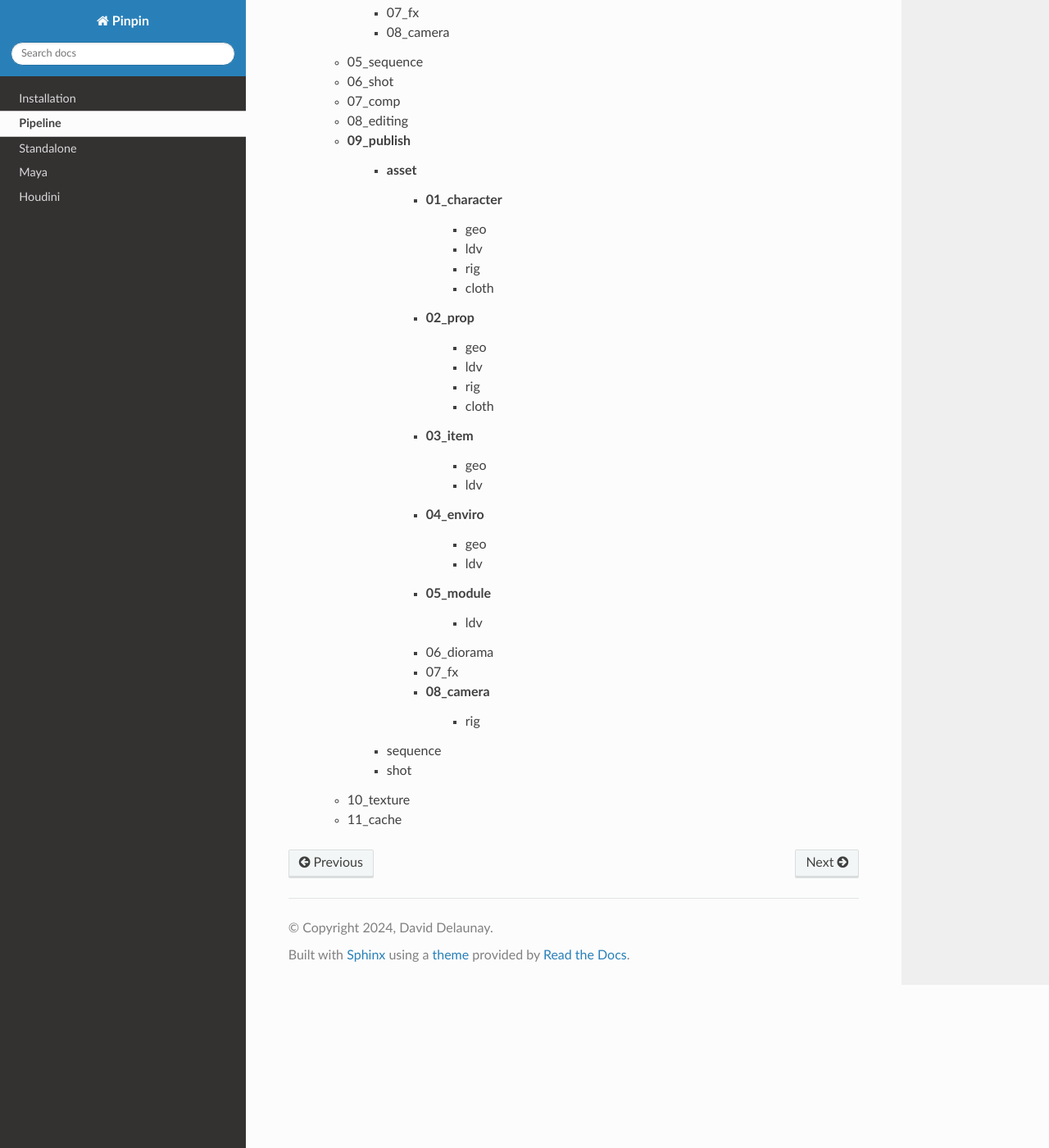
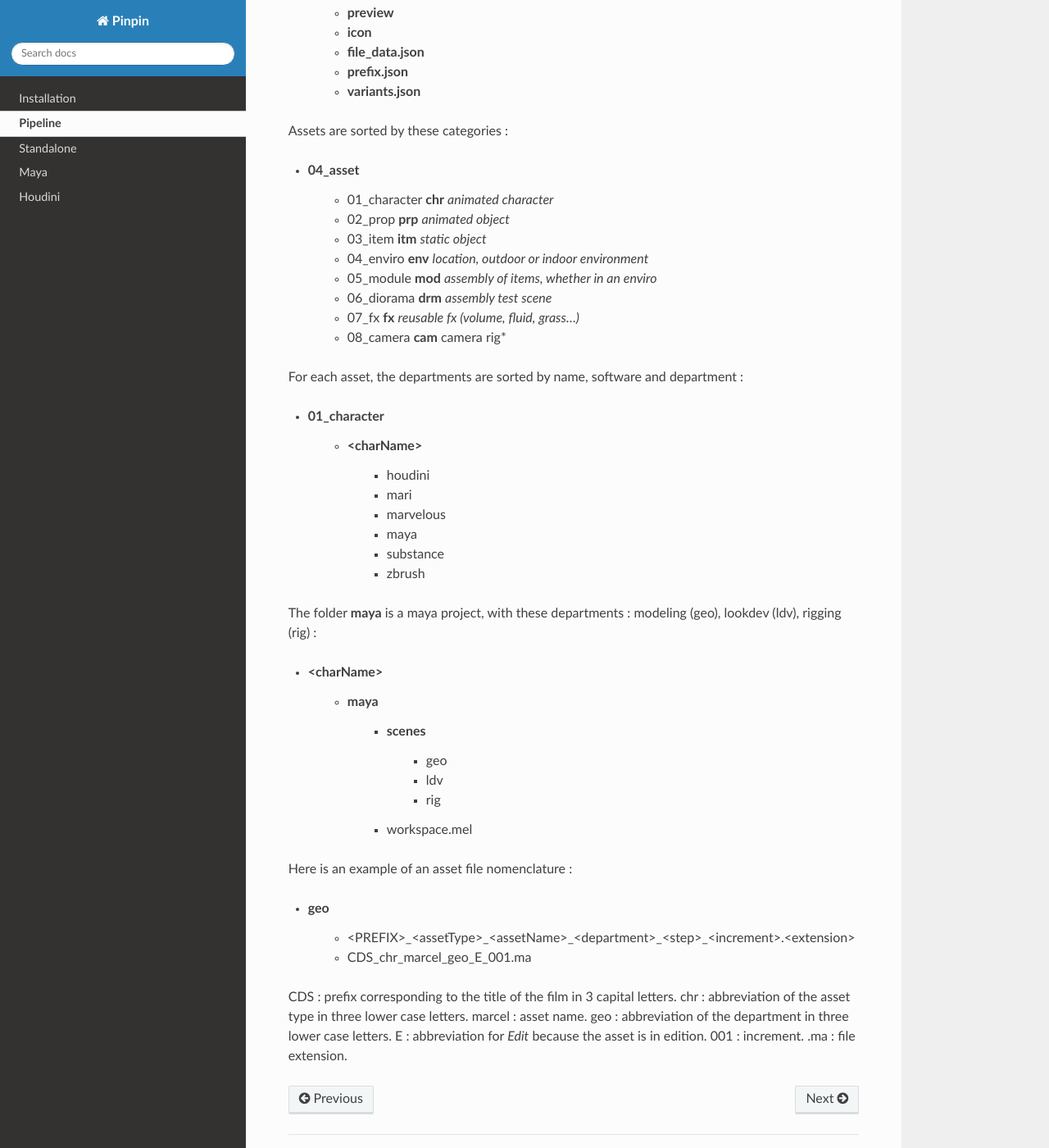
Before and after one commit to DavidDelaunay43/Pinpin, a Sphinx documentation site: the page built from documentation/source/pipeline.rst, in a window 1280 px wide and 1400 px high, scrolled down 689 px. Shown: the whole window at 82% size. Built offline with Sphinx 7.4.7 and the Read the Docs theme 2.0.0, drawn with Linux system fonts in a browser that asks for light colours; some of the changed text lies outside the part shown.

Commit message:
update doc

```diff
--- a/documentation/source/conf.py
+++ b/documentation/source/conf.py
@@ -25,4 +25,4 @@
 # https://www.sphinx-doc.org/en/master/usage/configuration.html#options-for-html-output
 
 html_theme = 'sphinx_rtd_theme'
-html_static_path = ['_static']
+#html_static_path = ['_static']
--- a/documentation/source/houdini.rst
+++ b/documentation/source/houdini.rst
@@ -1,2 +1,4 @@
+.. _houdini:
+
 Houdini
 =======
--- a/documentation/source/installation.rst
+++ b/documentation/source/installation.rst
@@ -1,9 +1,9 @@
 .. _installation:
+
 Installation
 ============
 
-* Go to this url : https://drive.google.com/file/d/1hFiLH6Vk-nuN7uQsb2YUwg8rbymegD0K/view?usp=sharing
-* Download installer and follow instructions.
+Download `installer <https://drive.google.com/file/d/1hFiLH6Vk-nuN7uQsb2YUwg8rbymegD0K/view?usp=sharing>` and follow instructions.
 
 .. image::
    ../images/installer_image.png
--- a/documentation/source/maya.rst
+++ b/documentation/source/maya.rst
@@ -1,2 +1,4 @@
+.. _maya:
+
 Maya
 ====
--- a/documentation/source/pipeline.rst
+++ b/documentation/source/pipeline.rst
@@ -1,4 +1,5 @@
 .. _pipeline:
+
 Pipeline
 ========
 
@@ -7,50 +8,69 @@
 
 Here is the structure of the parent directories of an ESMA Montpellier film:
 
-* <filmName>
+* <FILM_NAME>
     * **.pinpin_data**
-        * **preview**
-        * **file_data.json**
-        * **prefix.json**
-        * **variants.json**
     * 04_asset
-        * 01_character
-        * 02_prop
-        * 03_item
-        * 04_enviro
-        * 05_module
-        * 06_diorama
-        * 07_fx
-        * 08_camera
     * 05_sequence
     * 06_shot
     * 07_comp
     * 08_editing
     * 09_publish
-        * asset
-            * 01_character
-                * geo
-                * ldv
-                * rig
-                * cloth
-            * 02_prop
-                * geo
-                * ldv
-                * rig
-                * cloth
-            * 03_item
-                * geo
-                * ldv
-            * 04_enviro
-                * geo
-                * ldv
-            * 05_module
-                * ldv
-            * 06_diorama
-            * 07_fx
-            * 08_camera
-                * rig
-        * sequence
-        * shot
     * 10_texture
     * 11_cache
+
+When you set your project, Pinpin will copy this directory to the root of the project :
+
+* **.pinpin_data**
+    * **preview**
+    * **icon**
+    * **file_data.json**
+    * **prefix.json**
+    * **variants.json**
+
+Assets are sorted by these categories :
+
+* 04_asset
+    * 01_character **chr** *animated character*
+    * 02_prop **prp** *animated object*
+    * 03_item **itm** *static object*
+    * 04_enviro **env** *location, outdoor or indoor environment*
+    * 05_module **mod** *assembly of items, whether in an enviro*
+    * 06_diorama **drm** *assembly test scene*
+    * 07_fx **fx** *reusable fx (volume, fluid, grass...)*
+    * 08_camera **cam** camera rig*
+
+For each asset, the departments are sorted by name, software and department :
+
+* 01_character
+    * <charName>
+        * houdini
+        * mari
+        * marvelous
+        * maya
+        * substance
+        * zbrush
+
+The folder **maya** is a maya project, with these departments : modeling (geo), lookdev (ldv), rigging (rig) :
+
+* <charName>
+    * maya
+        * scenes
+            * geo
+            * ldv
+            * rig
+        * workspace.mel
+
+Here is an example of an asset file nomenclature :
+
+* geo
+    * <PREFIX>_<assetType>_<assetName>_<department>_<step>_<increment>.<extension>
+    * CDS_chr_marcel_geo_E_001.ma
+
+CDS : prefix corresponding to the title of the film in 3 capital letters.
+chr : abbreviation of the asset type in three lower case letters.
+marcel : asset name.
+geo : abbreviation of the department in three lower case letters.
+E : abbreviation for *Edit* because the asset is in edition.
+001 : increment.
+.ma : file extension.
--- a/documentation/source/standalone.rst
+++ b/documentation/source/standalone.rst
@@ -1,2 +1,4 @@
+.. _standalone:
+
 Standalone
 ==========
```
Also changed, not shown: documentation/images/installer_image.png, 7 other files.
